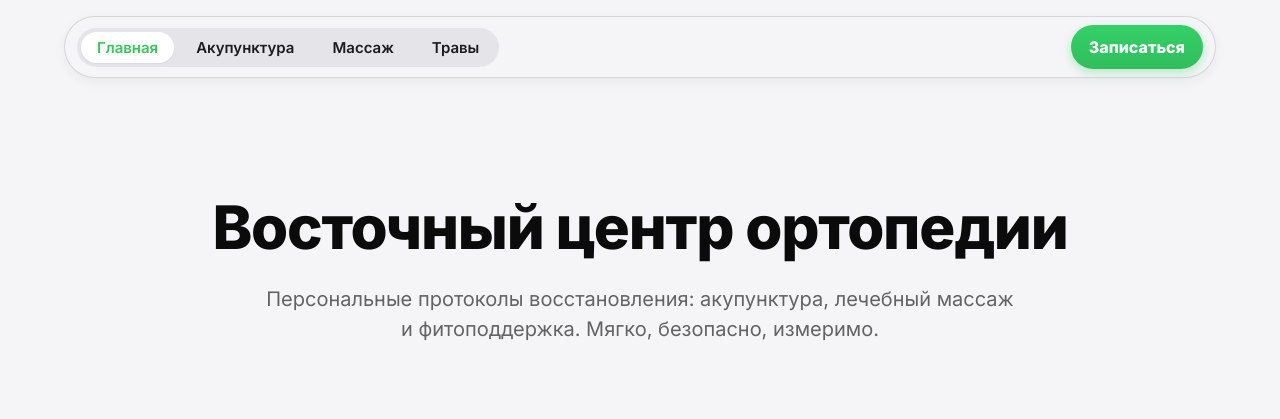
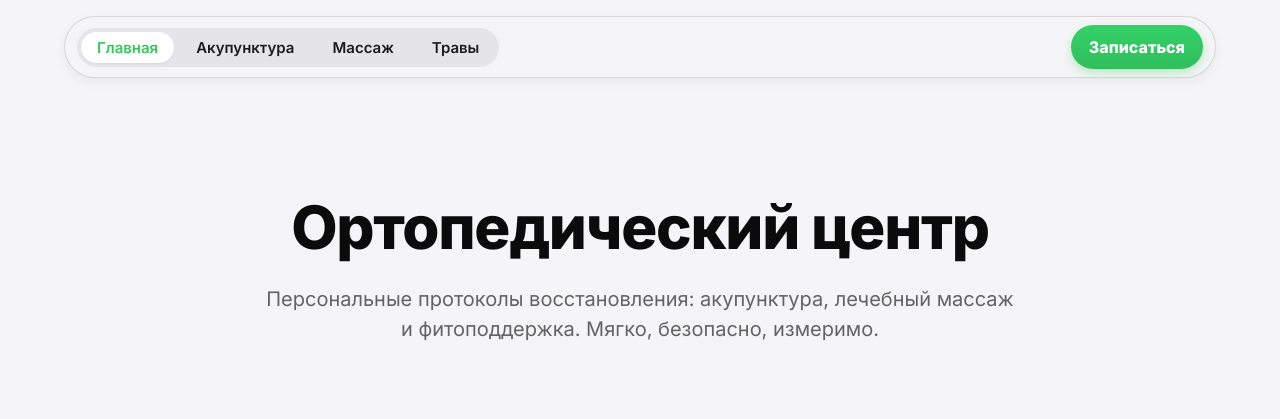
Before and after one commit to VladShteren/orthopedic-center, a plain HTML site: page index.html in a window 1280 px wide. Shown: the top 419 px of the page. Drawn offline with Linux system fonts and the light colour scheme.

Commit message:
index title

```diff
--- a/index.html
+++ b/index.html
@@ -60,7 +60,7 @@
 <!-- HERO -->
 <header class="container hero">
     <div class="hero-inner">
-    <h1 class="hero-title">Восточный центр ортопедии</h1>
+        <h1 class="hero-title">Ортопедический центр</h1>
         <p>Персональные протоколы восстановления: акупунктура, лечебный массаж и фитоподдержка. Мягко, безопасно, измеримо.</p>
     </div>
 </header>
```
Lines whose indentation alone changed are shown as unchanged.
